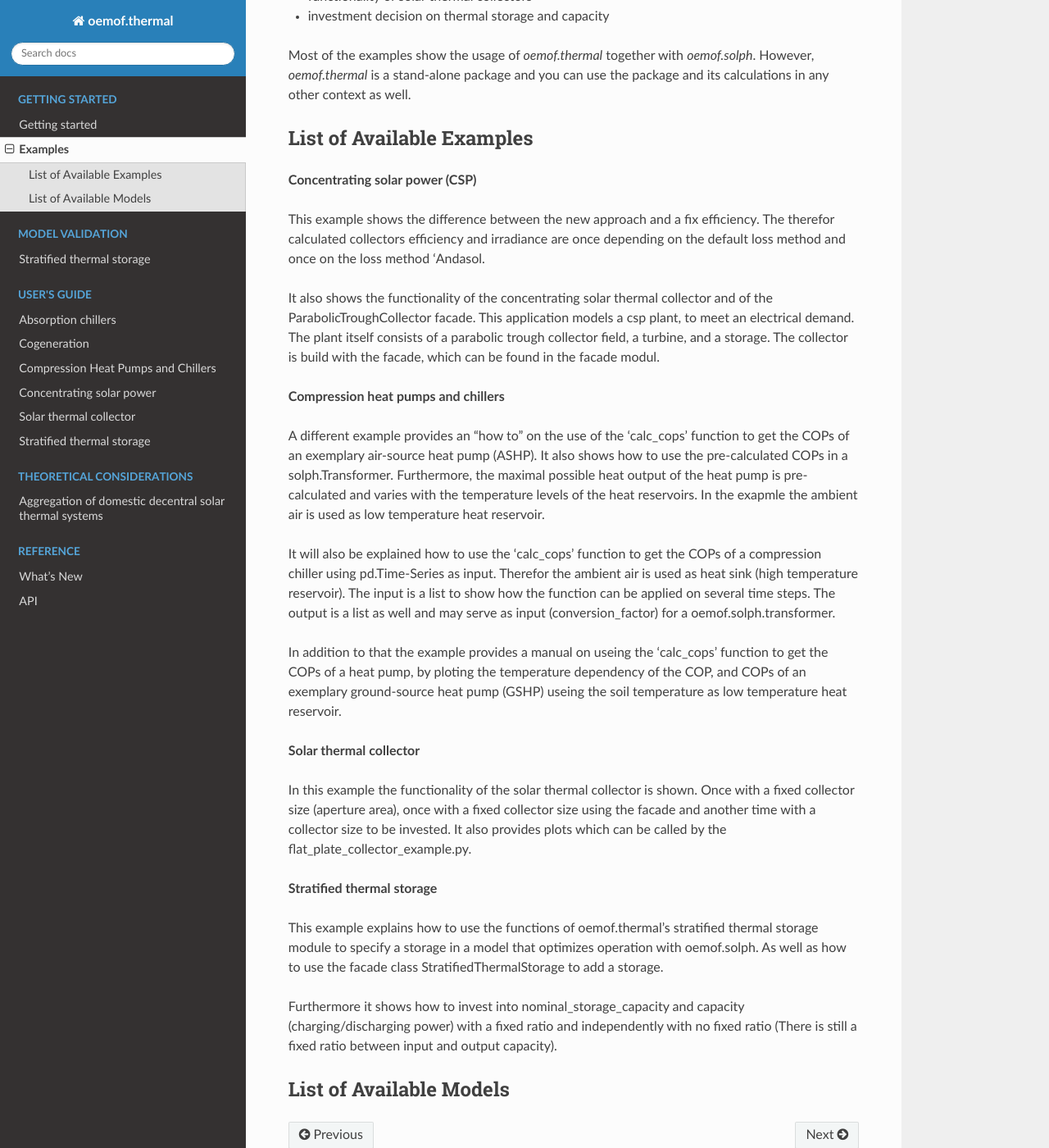
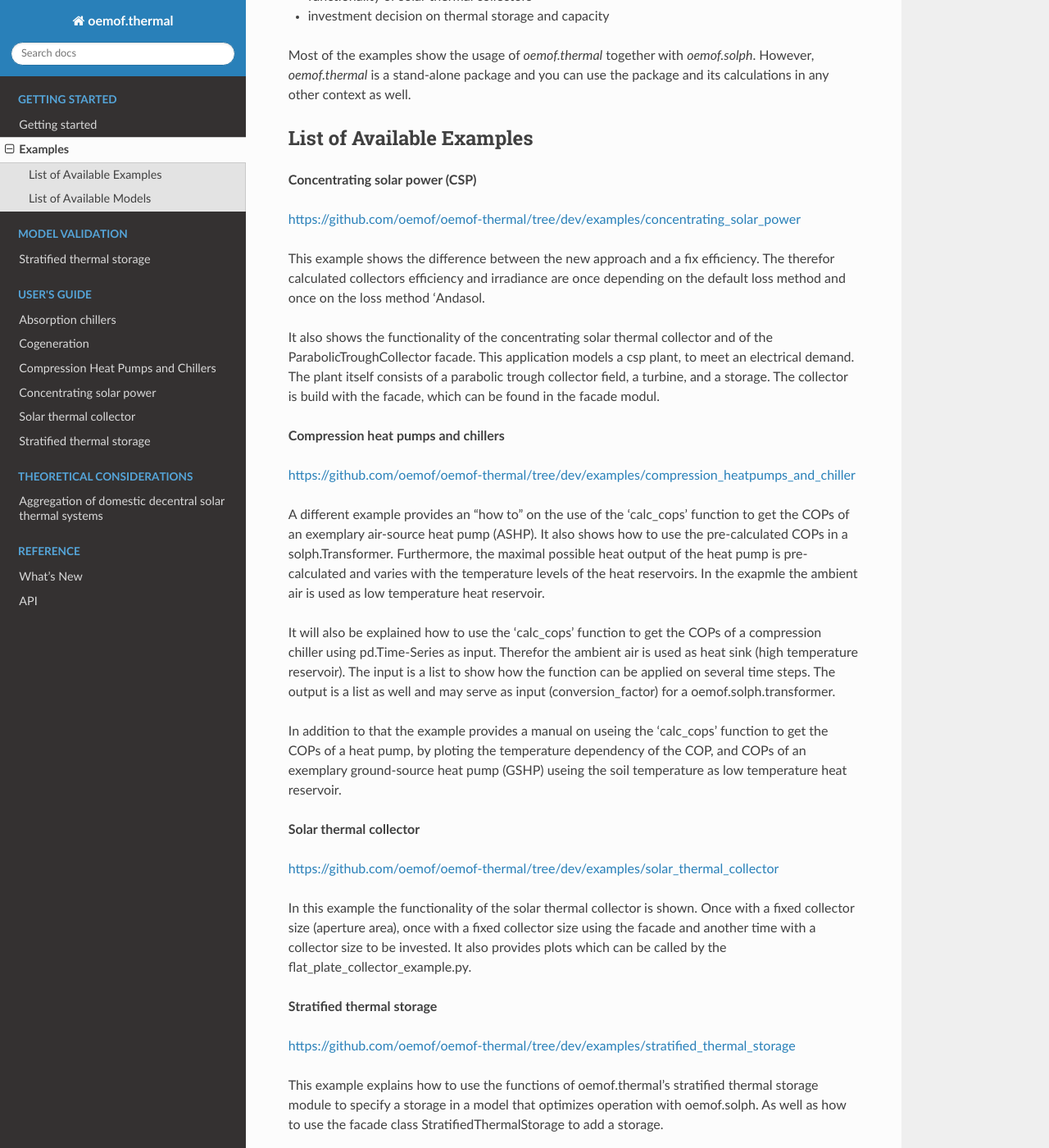
Before and after one commit to oemof/oemof-thermal, a Sphinx documentation site: the page built from docs/examples.rst, in a window 1280 px wide and 1400 px high, scrolled down 320 px. Shown: the whole window at 82% size. Built offline with Sphinx 7.4.7 and the Read the Docs theme 2.0.0, drawn with Linux system fonts in a browser that asks for light colours; formulas are drawn with MathJax 3; pages that are not in the unit, such as notebooks, are missing from menus; some of the changed lines change nothing that is shown.

Commit message:
Update examples.rst

```diff
--- a/docs/examples.rst
+++ b/docs/examples.rst
@@ -22,6 +22,8 @@ __________________________
 
 **Concentrating solar power (CSP)**
 
+https://github.com/oemof/oemof-thermal/tree/dev/examples/concentrating_solar_power
+
 This example shows the difference between the new approach and a fix efficiency.
 The therefor calculated collectors efficiency and irradiance are once depending on
 the default loss method and once on the loss method 'Andasol.
@@ -33,6 +35,8 @@ The collector is build with the facade, which can be found in the facade modul.
 
 
 **Compression heat pumps and chillers**
+
+https://github.com/oemof/oemof-thermal/tree/dev/examples/compression_heatpumps_and_chiller
 
 A different example provides an "how to" on the use of the 'calc_cops' function to get the
 COPs of an exemplary air-source heat pump (ASHP). It also shows how to use the
@@ -54,11 +58,15 @@ useing the soil temperature as low temperature heat reservoir.
 
 **Solar thermal collector**
 
+https://github.com/oemof/oemof-thermal/tree/dev/examples/solar_thermal_collector
+
 In this example the functionality of the solar thermal collector is shown.
 Once with a fixed collector size (aperture area), once with a fixed collector size using the facade and another time with a collector size to be invested.
 It also provides plots which can be called by the flat_plate_collector_example.py.
 
 **Stratified thermal storage**
+
+https://github.com/oemof/oemof-thermal/tree/dev/examples/stratified_thermal_storage
 
 This example explains how to use the functions of oemof.thermal's stratified thermal storage module
 to specify a storage in a model that optimizes operation with oemof.solph. As well as how to use the facade class StratifiedThermalStorage to add a storage.
```
